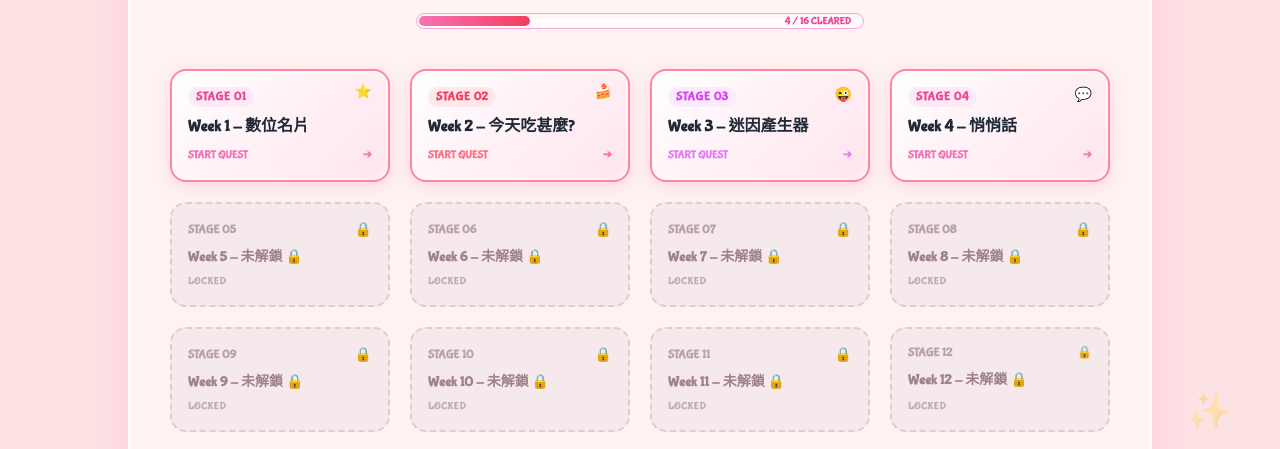
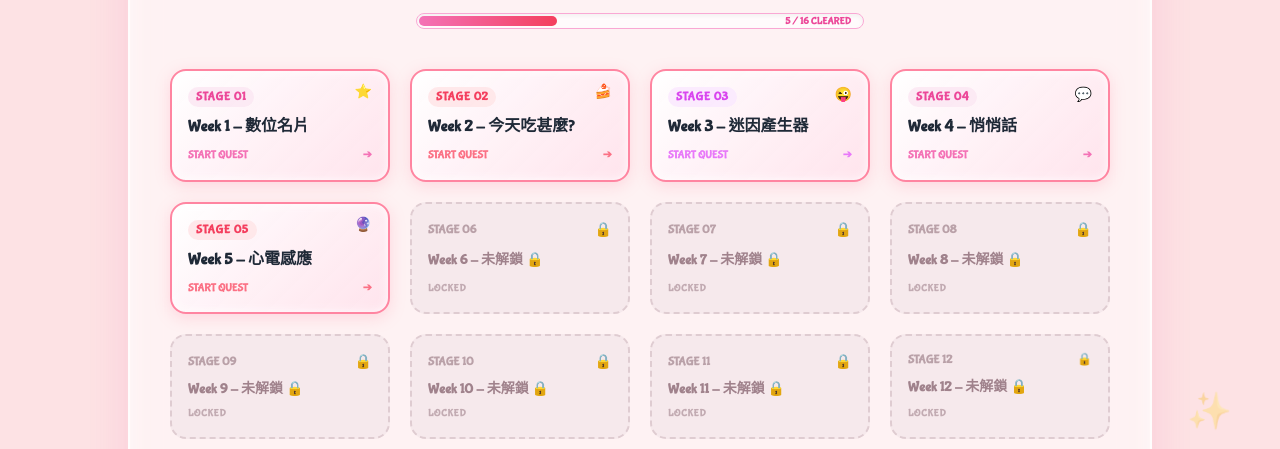
Before and after one commit to s26110141-beep/-, a plain HTML site: page index.html in a window 1280 px wide. Shown: the part 301-750 px from the top of the page. Drawn offline with nearby package versions, Linux system fonts and the light colour scheme; a web font is replaced by a local one.

Commit message:
Update index.html

```diff
--- a/index.html
+++ b/index.html
@@ -164,8 +164,8 @@
 
             <!-- 遊戲化關卡進度條 -->
             <div class="w-full max-w-xs sm:max-w-md bg-white/70 rounded-full h-4 border border-pink-300 p-0.5 shadow-inner flex items-center relative">
-                <div class="bg-gradient-to-r from-pink-400 to-rose-500 h-full rounded-full transition-all duration-700" style="width: 25%;"></div>
-                <span class="absolute right-3 text-[10px] font-extrabold text-pink-500">4 / 16 CLEARED</span>
+                <div class="bg-gradient-to-r from-pink-400 to-rose-500 h-full rounded-full transition-all duration-700" style="width: 31.25%;"></div>
+                <span class="absolute right-3 text-[10px] font-extrabold text-pink-500">5 / 16 CLEARED</span>
             </div>
         </header>
 
@@ -223,7 +223,7 @@
                 </div>
             </a>
 
-            <!-- 按鈕 4 (已解鎖 🎉) -->
+            <!-- 按鈕 4 (已解鎖) -->
             <a href="w4/index.html" class="unlocked-card group p-4 rounded-2xl flex flex-col justify-between min-h-[105px]">
                 <div class="flex justify-between items-center">
                     <span class="text-xs font-black text-pink-500 tracking-wider bg-pink-100/80 px-2 py-0.5 rounded-full">STAGE 04</span>
@@ -240,19 +240,22 @@
                 </div>
             </a>
 
-            <!-- 按鈕 5 (未解鎖 🔒) -->
-            <div class="locked-card p-4 rounded-2xl flex flex-col justify-between min-h-[105px] select-none">
+            <!-- 按鈕 5 (已解鎖 🎉) -->
+            <a href="w5/index.html" class="unlocked-card group p-4 rounded-2xl flex flex-col justify-between min-h-[105px]">
                 <div class="flex justify-between items-center">
-                    <span class="text-xs font-bold opacity-70">STAGE 05</span>
-                    <span class="text-sm">🔒</span>
+                    <span class="text-xs font-black text-rose-500 tracking-wider bg-rose-100/80 px-2 py-0.5 rounded-full">STAGE 05</span>
+                    <span class="text-sm animate-bounce" style="animation-delay: 0.8s;">🔮</span>
                 </div>
-                <div class="my-1 text-sm font-bold">
-                    Week 5 - 未解鎖 🔒
+                <div class="my-2">
+                    <div class="text-base font-bold text-gray-800 group-hover:text-rose-600 transition-colors">
+                        Week 5 - 心電感應
+                    </div>
                 </div>
-                <div class="text-[10px] font-bold tracking-wider opacity-60">
-                    LOCKED
+                <div class="text-[11px] font-bold text-rose-400 flex items-center justify-between">
+                    <span>START QUEST</span>
+                    <span class="group-hover:translate-x-1 transition-transform">➔</span>
                 </div>
-            </div>
+            </a>
 
             <!-- 按鈕 6 (未解鎖 🔒) -->
             <div class="locked-card p-4 rounded-2xl flex flex-col justify-between min-h-[105px] select-none">
```
